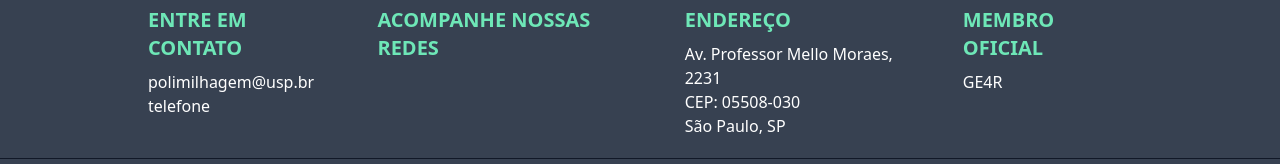
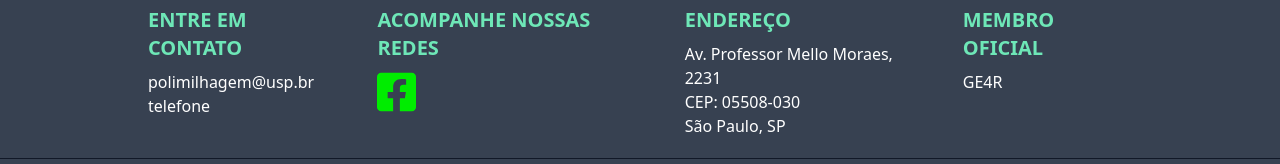
Before and after one commit to bennychun99/site2, a Next.js app: page / in a window 1280 px wide. Shown: the part 4074-4238 px from the top of the page. Built offline with nearby package versions, Linux system fonts and the light colour scheme.

Commit message:
facebook vibrante

```diff
--- a/pages/index.js
+++ b/pages/index.js
@@ -81,6 +81,7 @@ function Footer() {
           <h1 className="pb-2 text-green-300 text-xl font-bold text-center md:text-left">
             ACOMPANHE NOSSAS REDES
           </h1>
+          <img src="/icons/facebook-square-brands.svg" alt="facebook" className="h-11 filter-green"/>
           <a href="https://www.facebook.com/PoliMilhagem/"><svg className="h-11" aria-hidden="true" focusable="false" data-prefix="fab" data-icon="facebook-square" class="svg-inline--fa fa-facebook-square fa-w-14" role="img" xmlns="http://www.w3.org/2000/svg" viewBox="0 0 448 512"><path fill="currentColor" d="M400 32H48A48 48 0 0 0 0 80v352a48 48 0 0 0 48 48h137.25V327.69h-63V256h63v-54.64c0-62.15 37-96.48 93.67-96.48 27.14 0 55.52 4.84 55.52 4.84v61h-31.27c-30.81 0-40.42 19.12-40.42 38.73V256h68.78l-11 71.69h-57.78V480H400a48 48 0 0 0 48-48V80a48 48 0 0 0-48-48z"></path></svg>
           </a>
           <a href="https://www.instagram.com/polimilhagem/"><svg className="h-11" aria-hidden="true" focusable="false" data-prefix="fab" data-icon="instagram-square" class="svg-inline--fa fa-instagram-square fa-w-14" role="img" xmlns="http://www.w3.org/2000/svg" viewBox="0 0 448 512"><path fill="currentColor" d="M224,202.66A53.34,53.34,0,1,0,277.36,256,53.38,53.38,0,0,0,224,202.66Zm124.71-41a54,54,0,0,0-30.41-30.41c-21-8.29-71-6.43-94.3-6.43s-73.25-1.93-94.31,6.43a54,54,0,0,0-30.41,30.41c-8.28,21-6.43,71.05-6.43,94.33S91,329.26,99.32,350.33a54,54,0,0,0,30.41,30.41c21,8.29,71,6.43,94.31,6.43s73.24,1.93,94.3-6.43a54,54,0,0,0,30.41-30.41c8.35-21,6.43-71.05,6.43-94.33S357.1,182.74,348.75,161.67ZM224,338a82,82,0,1,1,82-82A81.9,81.9,0,0,1,224,338Zm85.38-148.3a19.14,19.14,0,1,1,19.13-19.14A19.1,19.1,0,0,1,309.42,189.74ZM400,32H48A48,48,0,0,0,0,80V432a48,48,0,0,0,48,48H400a48,48,0,0,0,48-48V80A48,48,0,0,0,400,32ZM382.88,322c-1.29,25.63-7.14,48.34-25.85,67s-41.4,24.63-67,25.85c-26.41,1.49-105.59,1.49-132,0-25.63-1.29-48.26-7.15-67-25.85s-24.63-41.42-25.85-67c-1.49-26.42-1.49-105.61,0-132,1.29-25.63,7.07-48.34,25.85-67s41.47-24.56,67-25.78c26.41-1.49,105.59-1.49,132,0,25.63,1.29,48.33,7.15,67,25.85s24.63,41.42,25.85,67.05C384.37,216.44,384.37,295.56,382.88,322Z"></path></svg></a>
--- a/styles/globals.css
+++ b/styles/globals.css
@@ -24,3 +24,6 @@ button:focus + ul {
   opacity: 1;
   pointer-events: all;
 }
+.filter-green{
+  filter: invert(48%) sepia(79%) saturate(2476%) hue-rotate(86deg) brightness(118%) contrast(119%);
+}
```
